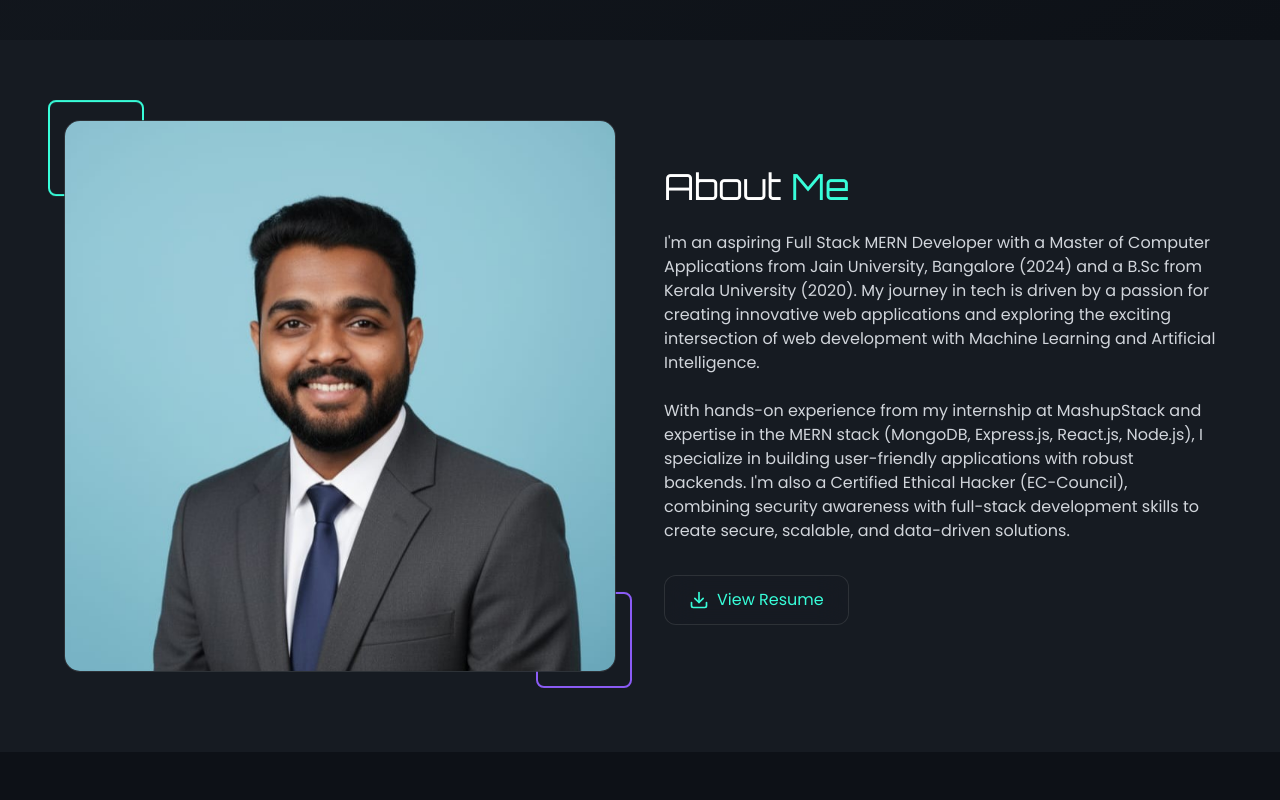
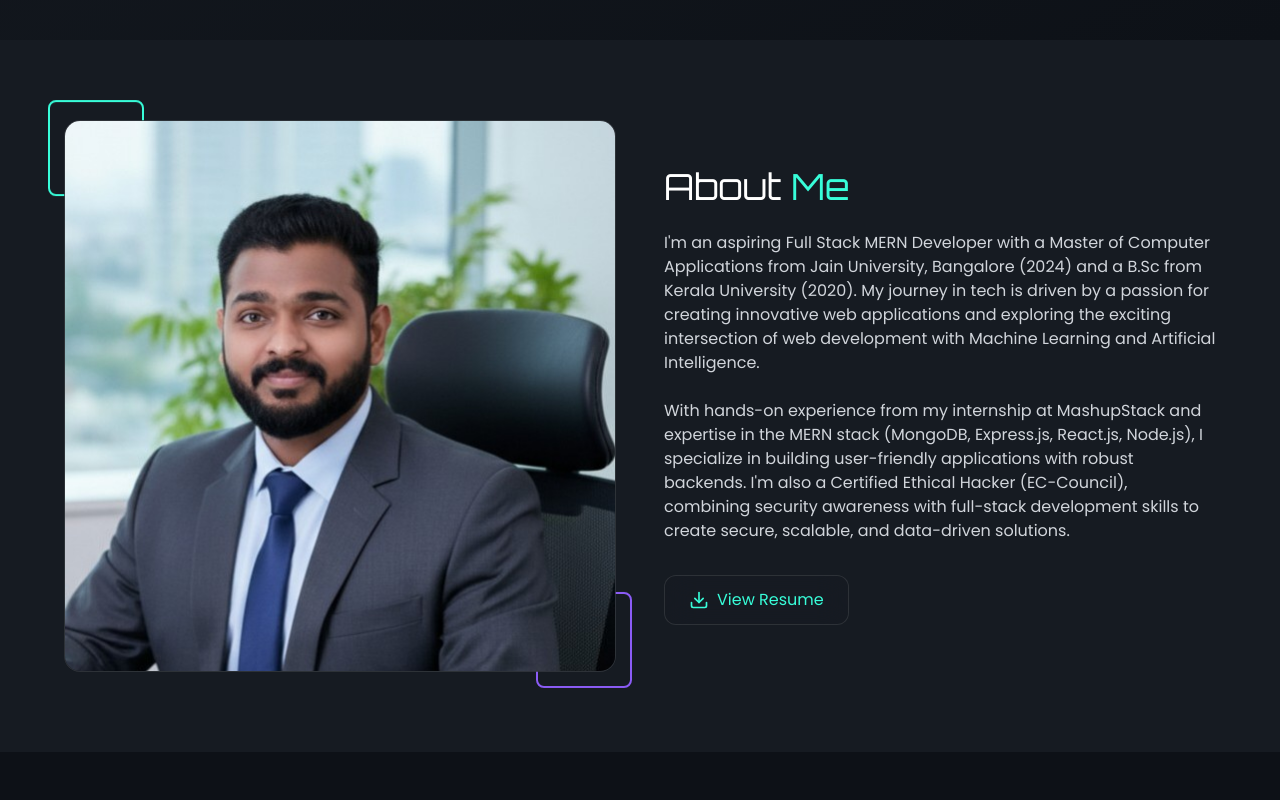
Before and after one commit to Silence963/Myporfolio, a React (Vite) app: page / in a window 1280 px wide. Shown: the part 760-1560 px from the top of the page. Built offline with nearby package versions, Linux system fonts and the light colour scheme.

Commit message:
Update configuration for GitHub Pages deployment

```diff
--- a/package.json
+++ b/package.json
@@ -3,7 +3,7 @@
   "private": true,
   "version": "0.1.0",
   "type": "module",
-  "homepage": "https://yourusername.github.io/ak-portfolio",
+  "homepage": "https://Silence963.github.io/Myporfolio",
   "scripts": {
     "dev": "vite",
     "build": "tsc && vite build",
--- a/src/components/Contact.tsx
+++ b/src/components/Contact.tsx
@@ -68,7 +68,7 @@
             transition={{ delay: 0.6, duration: 0.8 }}
             className="mt-12 text-gray-400"
           >
-            <p>Based in Bangalore, India</p>
+            <p>Based in Kerala, India</p>
             <p className="text-sm mt-2">Available for remote work worldwide</p>
           </motion.div>
         </motion.div>
--- a/src/components/Projects.tsx
+++ b/src/components/Projects.tsx
@@ -92,7 +92,7 @@
       },
       {
         title: 'RQA',
-        description: 'Intelligent PDF analysis tool that evaluates research documents across multiple quality dimensions using AI-powered checks and deterministic analysis. Features content quality assessment, legal compliance, RAG optimization, hallucination/bias detection, plagiarism screening, grammar/readability analysis, and an overall readiness score (0-10) with actionable suggestions. Built with FastAPI, Groq API (Claude Sonnet 4.5), PyPDF2, language_tool_python, and React TypeScript frontend. Includes API key rotation, async processing, and real-time monitoring.',
+        description: '  Research Quality Analyzer Intelligent PDF analysis tool that evaluates research documents across multiple quality dimensions using AI-powered checks and deterministic analysis. Features content quality assessment, legal compliance, RAG optimization, hallucination/bias detection, plagiarism screening, grammar/readability analysis, and an overall readiness score (0-10) with actionable suggestions. Built with FastAPI, Groq API (Claude Sonnet 4.5), PyPDF2, language_tool_python, and React TypeScript frontend. Includes API key rotation, async processing, and real-time monitoring.',
         image: `${import.meta.env.BASE_URL}assets/images/rqa.jpg`,
         tags: ['FastAPI', 'Python', 'React', 'TypeScript', 'Groq', 'Claude', 'PyPDF2', 'NLP', 'Async', 'REST API'],
         github: '',
--- a/vite.config.ts
+++ b/vite.config.ts
@@ -6,9 +6,9 @@
 // https://vitejs.dev/config/
 export default defineConfig({
   plugins: [react()],
-  base: '/ak-portfolio/',
+  base: '/Myporfolio/',
   define: {
-    'import.meta.env.BASE_URL': JSON.stringify('/ak-portfolio/')
+    'import.meta.env.BASE_URL': JSON.stringify('/Myporfolio/')
   },
   resolve: {
     alias: {
```
Also changed, not shown: public/assets/images/profile.jpg, public/assets/images/profile0.jpg (added).
